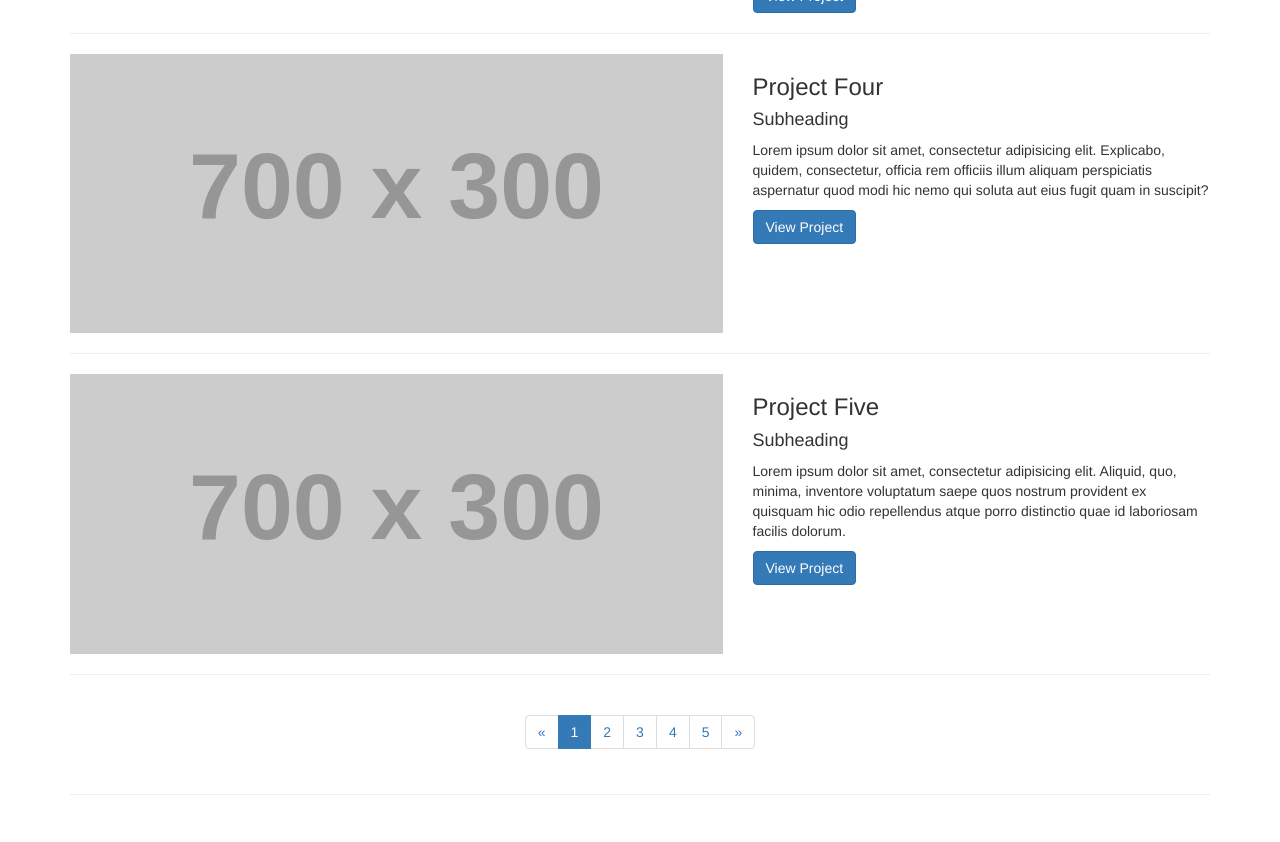
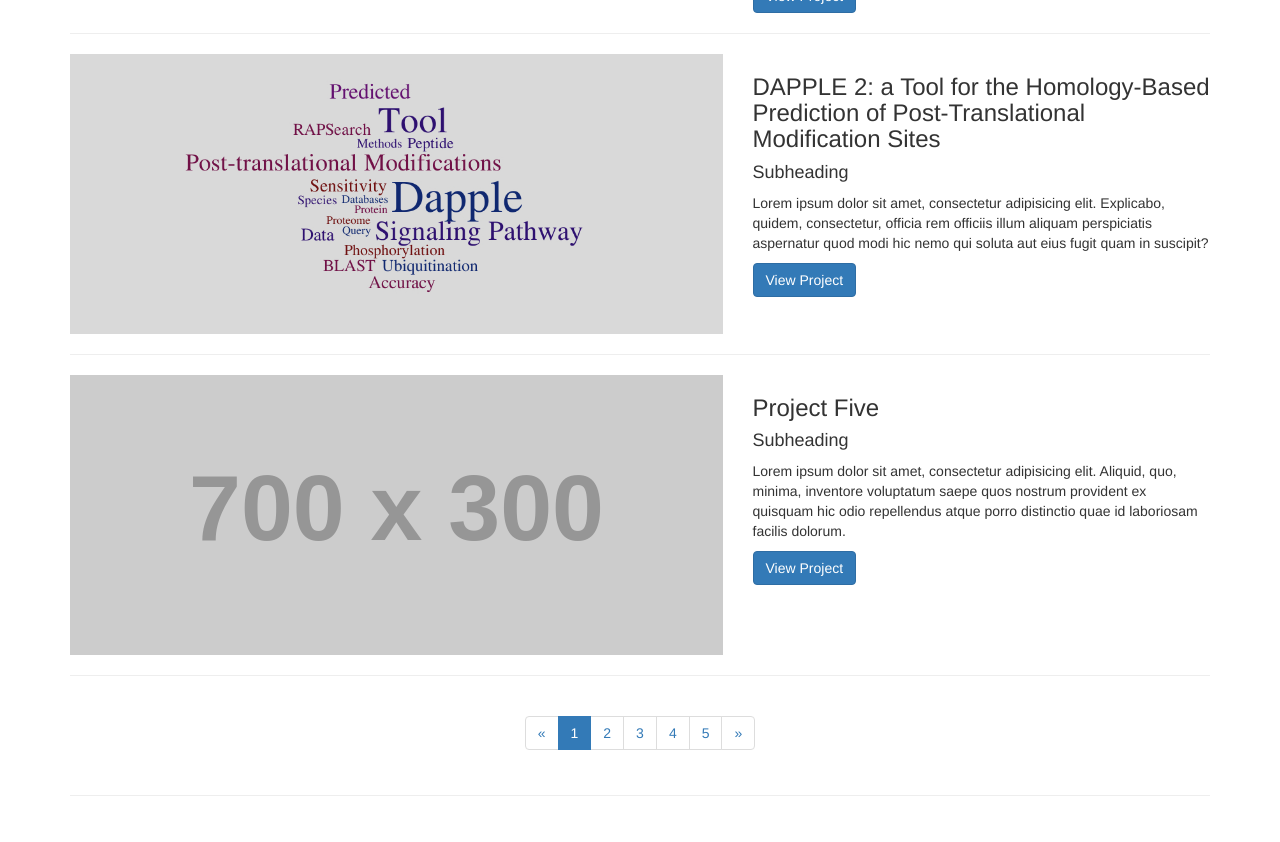
Before and after one commit to FarhadMaleki/FarhadMaleki.github.io, a plain HTML site: page publications.html in a window 1280 px wide. Shown: the part 1178-2020 px from the top of the page. Drawn offline with Linux system fonts and the light colour scheme; placeholder pictures from the web are drawn by us.

Commit message:
Add DAPPLE 2 and Extracurricular activities.

```diff
--- a/publications.html
+++ b/publications.html
@@ -189,19 +189,21 @@
 
         <hr>
 
-        <!-- Project Four -->
+        <!-- DAPPLE 2 -->
         <div class="row">
 
             <div class="col-md-7">
-                <a href="portfolio-item.html">
-                    <img class="img-responsive img-hover" src="http://placehold.it/700x300" alt="">
+                <a href="http://pubs.acs.org/doi/abs/10.1021/acs.jproteome.6b00304">
+                    <img class="img-responsive img-hover" src="images/DAPPLE2.jpg" alt="DAPPLE 2">
                 </a>
             </div>
             <div class="col-md-5">
-                <h3>Project Four</h3>
+                <h3>DAPPLE 2: a Tool for the Homology-Based Prediction of Post-Translational Modification Sites
+
+</h3>
                 <h4>Subheading</h4>
                 <p>Lorem ipsum dolor sit amet, consectetur adipisicing elit. Explicabo, quidem, consectetur, officia rem officiis illum aliquam perspiciatis aspernatur quod modi hic nemo qui soluta aut eius fugit quam in suscipit?</p>
-                <a class="btn btn-primary" href="portfolio-item.html">View Project</i></a>
+                <a class="btn btn-primary" href="http://pubs.acs.org/doi/abs/10.1021/acs.jproteome.6b00304">View Project</i></a>
             </div>
         </div>
         <!-- /.row -->
```
Also changed, not shown: index.html (+2 -2 lines), images/DAPPLE2.jpg (added), 1 other file.
